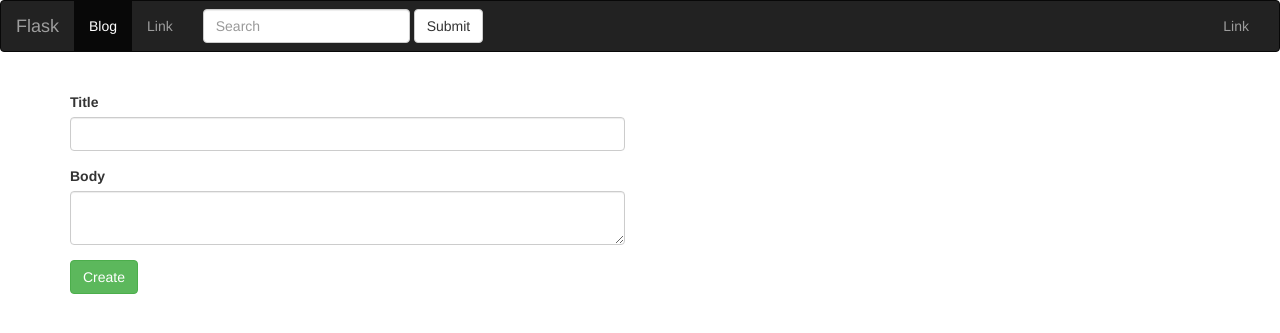
After one commit to umbralux1/flask-learn, a Flask app: page /blog/create in a window 1280 px wide. The commit adds this page. Shown: the top 333 px of the page. Run offline with Flask 2, Linux system fonts and the light colour scheme; some libraries are stand-ins or nearby versions.

Commit message:
created search field and forms

```diff
--- a/posts/blueprint.py
+++ b/posts/blueprint.py
@@ -1,18 +1,47 @@
+from flask import request
+from flask import redirect
+from flask import url_for
 from flask import Blueprint, render_template
 
+from app import db
 from models import Post, Tag
+from .forms import PostForm
 
 posts = Blueprint('posts', __name__, template_folder='templates')
 
 
+# http://localhost/blog/create
+@posts.route('/create', methods=['POST', 'GET'])
+def create_post():
+    if request.method == 'POST':
+        title = request.form['title']
+        body = request.form['body']
+
+        try:
+            post = Post(title=title, body=body)
+            db.session.add(post)
+            db.session.commit()
+        except:
+            print('Something wrong')
+        return redirect( url_for('posts.index') )
+
+    form = PostForm()
+    return render_template('posts/create_post.html', form=form)
+
+
 @posts.route('/')
 def index():
-    posts = Post.query.all()
+    q = request.args.get('q')
+
+    if q:
+        posts = Post.query.filter(Post.title.contains(q) | Post.body.contains(q)).all()
+    else:
+        posts = Post.query.order_by(Post.created.desc())
     return render_template('posts/index.html', posts=posts)
 
 
 # http://localhost/blog/first-post
-@posts.route('post/<slug>')
+@posts.route('posts/<slug>')
 def post_detail(slug):
     post = Post.query.filter(Post.slug == slug).first()
     tags = post.tags
@@ -20,7 +49,7 @@ def post_detail(slug):
 
 
 # http://localhost/blog/tag/python
-@posts.route('tag/<slug>')
+@posts.route('tags/<slug>')
 def tag_detail(slug):
     tag = Tag.query.filter(Tag.slug == slug).first()
     posts = tag.posts.all()
--- /dev/null
+++ b/posts/forms.py
@@ -0,0 +1,6 @@
+from wtforms import Form, StringField, TextAreaField
+
+
+class PostForm(Form):
+    title = StringField('Title')
+    body = TextAreaField('Body')
--- /dev/null
+++ b/posts/templates/posts/create_post.html
@@ -0,0 +1,30 @@
+{% extends 'base.html' %}
+
+{% block title %}
+    Create new post
+{% endblock %}
+
+
+{% block contet_title %}
+    New post
+{% endblock %}
+
+
+{% block content %}
+
+    <div class="col-md-6">
+        <form action="{{ url_for('posts.create_post') }}" method="POST">
+
+            {% for field in form %}
+
+                <div class="form-group">
+                    {{ field.label(class='control-label') }}
+                    {{ field(class='form-control') }}
+                </div>
+
+            {% endfor %}
+            <button type="submit" class="btn btn-success">Create</button>
+
+        </form>
+    </div>
+{% endblock %}
--- a/templates/base.html
+++ b/templates/base.html
@@ -32,12 +32,16 @@
                 </li>
                 <li><a href="#">Link</a></li>
             </ul>
-            <form class="navbar-form navbar-left">
+
+            <form class="navbar-form navbar-left" method="GET">
                 <div class="form-group">
-                    <input type="text" class="form-control" placeholder="Search">
+
+                    <input type="text" class="form-control" placeholder="Search" name="q" value="{{ request.args.get('q', '') }}">
+
                 </div>
                 <button type="submit" class="btn btn-default">Submit</button>
             </form>
+
             <ul class="nav navbar-nav navbar-right">
                 <li><a href="#">Link</a></li>
             </ul>
```
